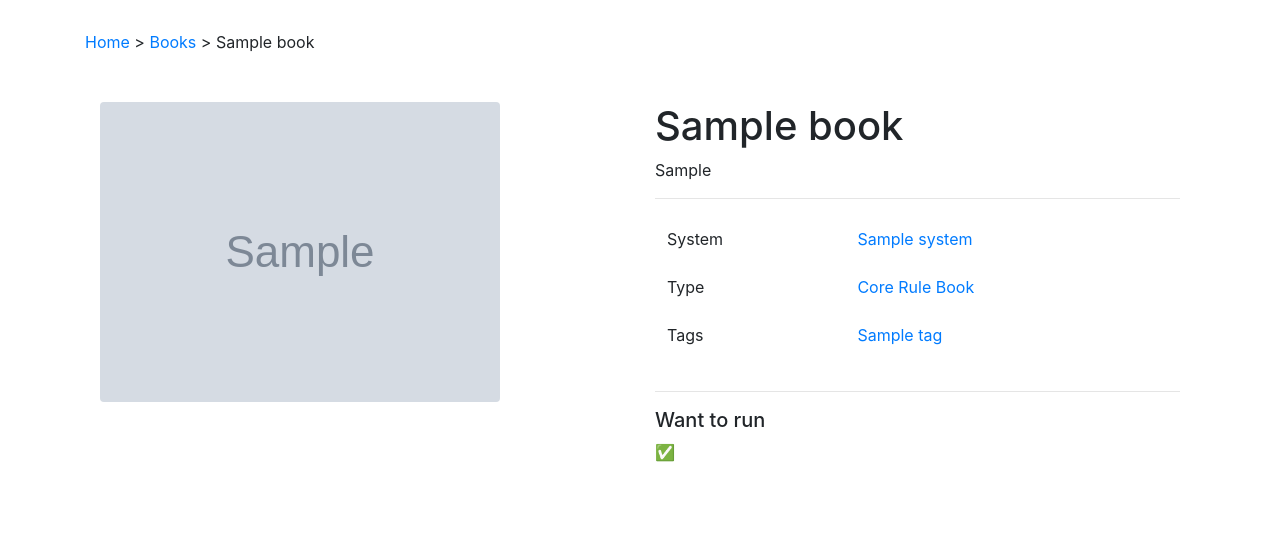
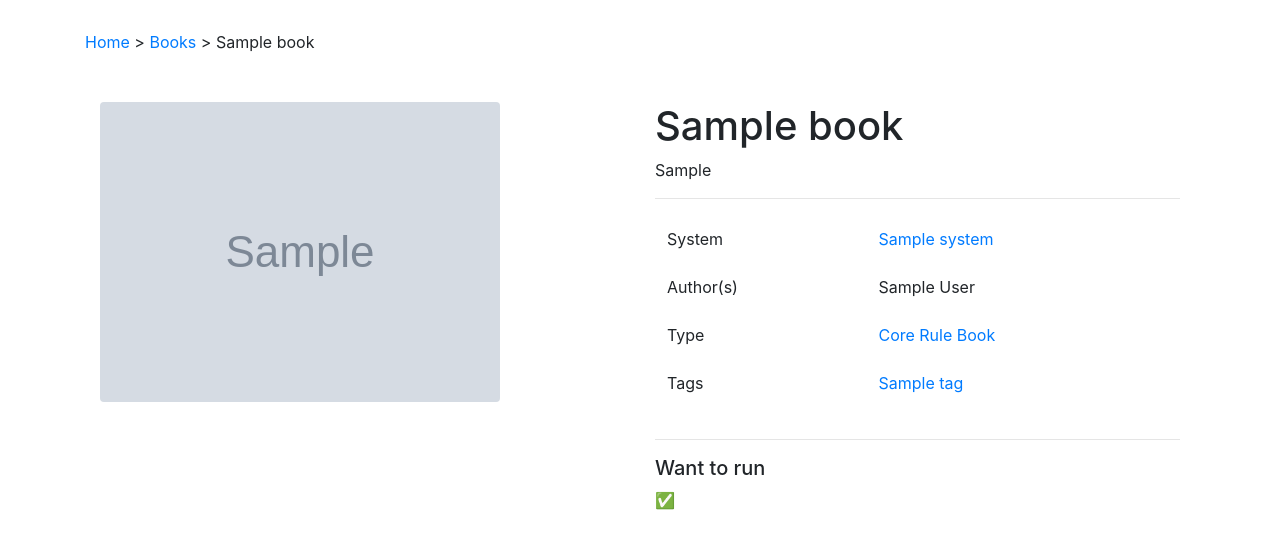
Before and after one commit to philippe-lemaire/rpgbooks.legendesdelatable.fr, a Django app: a page that uses books/templates/books/book_detail.html in a window 1280 px wide. Shown: the part 56-605 px from the top of the page. Run offline with Django 4.2, Linux system fonts and the light colour scheme; tables that the repository leaves empty hold one stand-in row (values such as "Sample post"); grey boxes marked "Sample" are stand-in pictures; some libraries are stand-ins or nearby versions.

Commit message:
added authors display

```diff
--- a/books/templates/books/book_detail.html
+++ b/books/templates/books/book_detail.html
@@ -26,6 +26,10 @@
           <td><a href="{% url 'books:books_by_system' book.system.slug %}">{{book.system}}</a></td>
         </tr>
         <tr>
+          <td>Author(s)</td>
+          <td><a>{{book.authors}}</a></td>
+        </tr>
+        <tr>
           <td>Type</td>
           <td><a href="{% url 'books:books_by_book_type' book.book_type %}">{{book.display_book_type}}</a></td>
         </tr>
```
